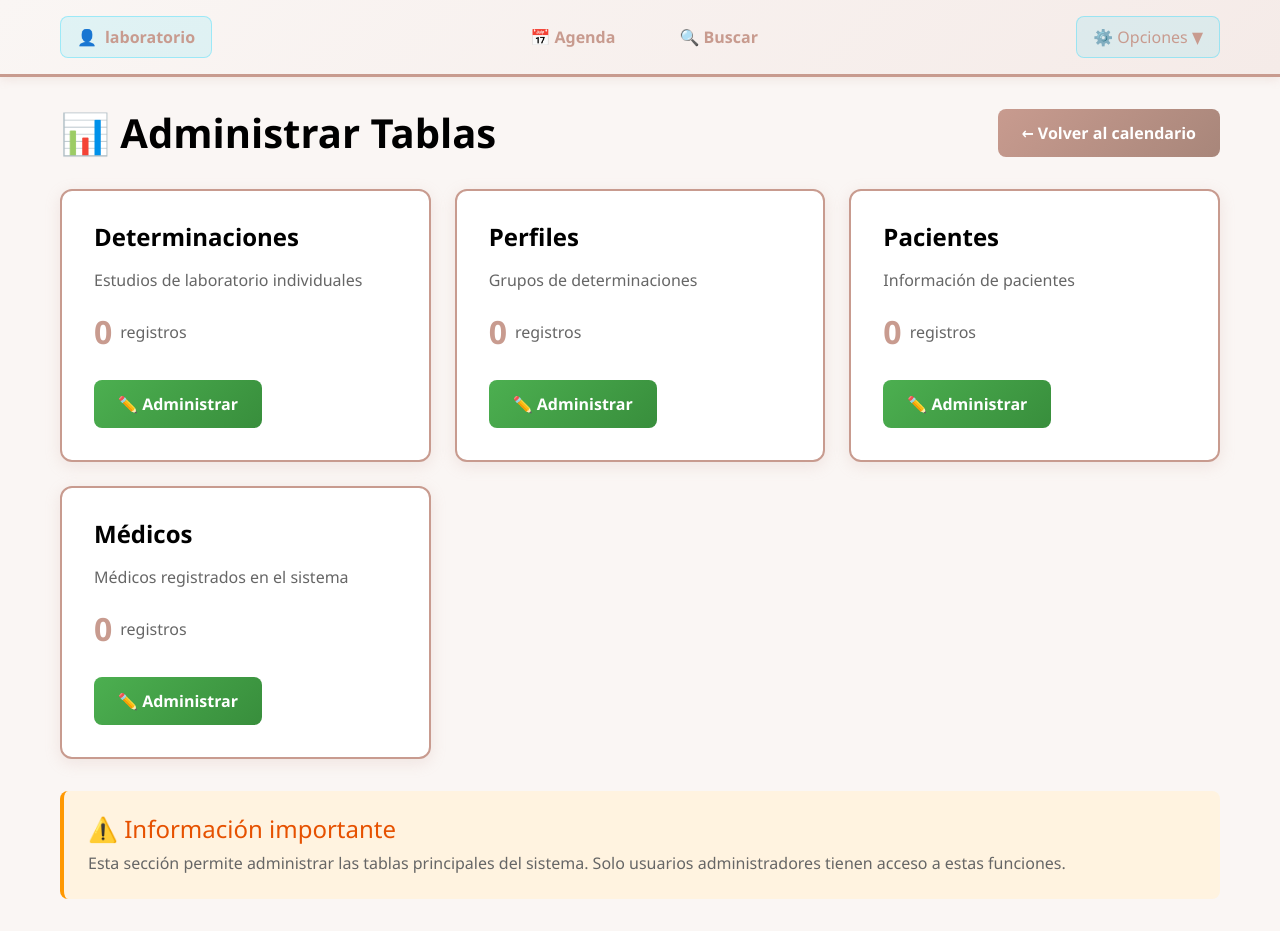
After one commit to maurohcardona/calendario, a Django app: page /turnos/administrar-tablas/ in a window 1280 px wide. The commit adds this page. Run offline with Django 5.2, Linux system fonts and the light colour scheme; a user stored in the database is signed in; data that the repository does not hold is empty; some libraries are stand-ins or nearby versions.

Commit message:
administrar tablas

```diff
--- /dev/null
+++ b/turnos/templates/turnos/administrar_tablas.html
@@ -0,0 +1,30 @@
+{% extends "base.html" %}
+{% block content %}
+<div style="max-width: 1200px; margin: 0 auto;">
+    <div style="display: flex; justify-content: space-between; align-items: center; margin-bottom: 2rem;">
+        <h2 style="margin: 0; font-size: 2.5rem; font-weight: 700; color: #000000;">📊 Administrar Tablas</h2>
+        <a href="{% url 'turnos:calendario' %}" style="background: linear-gradient(135deg, #c89b8f 0%, #a8867a 100%); color: #fff; padding: 0.75rem 1.5rem; border-radius: 8px; text-decoration: none; font-weight: 600; transition: all 0.3s ease;" onmouseover="this.style.transform='translateY(-2px)'; this.style.boxShadow='0 8px 20px rgba(200, 155, 143, 0.3)';" onmouseout="this.style.transform='translateY(0)'; this.style.boxShadow='none';">← Volver al calendario</a>
+    </div>
+
+    <div style="display: grid; grid-template-columns: repeat(auto-fit, minmax(300px, 1fr)); gap: 1.5rem; margin-top: 2rem;">
+        {% for tabla in tablas %}
+        <div style="background: #ffffff; border-radius: 12px; padding: 2rem; border: 2px solid var(--accent); box-shadow: 0 4px 16px rgba(200, 155, 143, 0.2); transition: all 0.3s ease;" onmouseover="this.style.transform='translateY(-4px)'; this.style.boxShadow='0 8px 24px rgba(200, 155, 143, 0.3)';" onmouseout="this.style.transform='translateY(0)'; this.style.boxShadow='0 4px 16px rgba(200, 155, 143, 0.2)';">
+            <h3 style="margin: 0 0 1rem 0; font-size: 1.5rem; font-weight: 700; color: #000000;">{{ tabla.nombre }}</h3>
+            <p style="color: #666; margin: 0 0 1rem 0;">{{ tabla.descripcion }}</p>
+            <div style="display: flex; align-items: center; gap: 0.5rem; margin-bottom: 1.5rem;">
+                <span style="font-size: 2rem; font-weight: 700; color: var(--accent);">{{ tabla.cantidad }}</span>
+                <span style="color: #666;">registros</span>
+            </div>
+            <a href="{% url 'turnos:administrar_tabla_detalle' tabla.tabla %}" style="display: inline-block; background: linear-gradient(135deg, #4caf50 0%, #388e3c 100%); color: #fff; padding: 0.75rem 1.5rem; border-radius: 8px; text-decoration: none; font-weight: 600; transition: all 0.3s ease;" onmouseover="this.style.transform='translateY(-2px)'; this.style.boxShadow='0 4px 12px rgba(76, 175, 80, 0.3)';" onmouseout="this.style.transform='translateY(0)'; this.style.boxShadow='none';">
+                ✏️ Administrar
+            </a>
+        </div>
+        {% endfor %}
+    </div>
+
+    <div style="background: #fff3e0; border-left: 4px solid #ff9800; padding: 1.5rem; border-radius: 8px; margin-top: 2rem;">
+        <h4 style="margin: 0 0 0.5rem 0; color: #e65100;">⚠️ Información importante</h4>
+        <p style="margin: 0; color: #666;">Esta sección permite administrar las tablas principales del sistema. Solo usuarios administradores tienen acceso a estas funciones.</p>
+    </div>
+</div>
+{% endblock %}
--- a/turnos/templates/turnos/calendario.html
+++ b/turnos/templates/turnos/calendario.html
@@ -5,7 +5,10 @@
         <h2 style="margin: 0; font-size: 2.5rem; font-weight: 700; color: #000000;">📅 Calendario de Turnos</h2>
     </div>
     {% if user.is_superuser %}
-    <a href="{% url 'turnos:generar_cupos_masivo' %}" style="background: linear-gradient(135deg, #00d4ff 0%, #00a8cc 100%); color: #000; padding: 0.75rem 1.5rem; border-radius: 8px; text-decoration: none; font-weight: 600; transition: all 0.3s ease;" onmouseover="this.style.transform='translateY(-2px)'; this.style.boxShadow='0 8px 20px rgba(0, 212, 255, 0.3)';" onmouseout="this.style.transform='translateY(0)'; this.style.boxShadow='none';">⚙️ Administrar cupos</a>
+    <div style="display: flex; flex-direction: column; gap: 0.5rem;">
+        <a href="{% url 'turnos:generar_cupos_masivo' %}" style="background: linear-gradient(135deg, #00d4ff 0%, #00a8cc 100%); color: #000; padding: 0.75rem 1.5rem; border-radius: 8px; text-decoration: none; font-weight: 600; transition: all 0.3s ease;" onmouseover="this.style.transform='translateY(-2px)'; this.style.boxShadow='0 8px 20px rgba(0, 212, 255, 0.3)';" onmouseout="this.style.transform='translateY(0)'; this.style.boxShadow='none';">⚙️ Administrar cupos</a>
+        <a href="{% url 'turnos:administrar_tablas' %}" style="background: linear-gradient(135deg, #4caf50 0%, #388e3c 100%); color: #fff; padding: 0.75rem 1.5rem; border-radius: 8px; text-decoration: none; font-weight: 600; transition: all 0.3s ease;" onmouseover="this.style.transform='translateY(-2px)'; this.style.boxShadow='0 8px 20px rgba(76, 175, 80, 0.3)';" onmouseout="this.style.transform='translateY(0)'; this.style.boxShadow='none';">📊 Administrar tablas</a>
+    </div>
     {% endif %}
 </div>
 
--- /dev/null
+++ b/turnos/templatetags/__init__.py
@@ -0,0 +1 @@
+# Archivo necesario para que Python reconozca este directorio como un paquete
--- a/turnos/urls.py
+++ b/turnos/urls.py
@@ -22,4 +22,9 @@ urlpatterns = [
     path("turno/<int:turno_id>/coordinar/", views.coordinar_turno, name="coordinar_turno"),
     path("api/turnos-historicos/<str:fecha>/", views.turnos_historicos_api, name="turnos_historicos_api"),
     path("turno/<int:turno_id>/ticket/", views.generar_ticket_turno, name="generar_ticket_turno"),
+    path("administrar-tablas/", views.administrar_tablas, name="administrar_tablas"),
+    path("administrar-tablas/<str:tabla>/", views.administrar_tabla_detalle, name="administrar_tabla_detalle"),
+    path("administrar-tablas/<str:tabla>/crear/", views.crear_registro, name="crear_registro"),
+    path("administrar-tablas/<str:tabla>/editar/<int:id>/", views.editar_registro, name="editar_registro"),
+    path("administrar-tablas/<str:tabla>/eliminar/<int:id>/", views.eliminar_registro, name="eliminar_registro"),
 ]
--- a/turnos/views.py
+++ b/turnos/views.py
@@ -1448,3 +1448,350 @@ def generar_ticket_turno(request, turno_id):
     response['Content-Disposition'] = f'inline; filename="ticket_turno_{turno_id}.pdf"'
 
     return response
+
+
+@user_passes_test(lambda u: u.is_superuser)
+def administrar_tablas(request):
+    """Vista para administrar las tablas principales del sistema"""
+    import psycopg2
+
+    conn = psycopg2.connect(
+        dbname='Laboratorio',
+        user='postgres',
+        password='estufa10',
+        host='localhost',
+        port='5432'
+    )
+    cursor = conn.cursor()
+
+    # Obtener todas las tablas con sus conteos
+    tablas_info = []
+
+    # Determinaciones
+    cursor.execute("SELECT COUNT(*) FROM determinaciones")
+    count_det = cursor.fetchone()[0]
+    tablas_info.append({
+        'nombre': 'Determinaciones',
+        'tabla': 'determinaciones',
+        'cantidad': count_det,
+        'descripcion': 'Estudios de laboratorio individuales'
+    })
+
+    # Perfiles
+    cursor.execute("SELECT COUNT(*) FROM perfiles")
+    count_perf = cursor.fetchone()[0]
+    tablas_info.append({
+        'nombre': 'Perfiles',
+        'tabla': 'perfiles',
+        'cantidad': count_perf,
+        'descripcion': 'Grupos de determinaciones'
+    })
+
+    # Pacientes
+    cursor.execute("SELECT COUNT(*) FROM pacientes")
+    count_pac = cursor.fetchone()[0]
+    tablas_info.append({
+        'nombre': 'Pacientes',
+        'tabla': 'pacientes',
+        'cantidad': count_pac,
+        'descripcion': 'Información de pacientes'
+    })
+
+    # Médicos
+    cursor.execute("SELECT COUNT(*) FROM medicos")
+    count_med = cursor.fetchone()[0]
+    tablas_info.append({
+        'nombre': 'Médicos',
+        'tabla': 'medicos',
+        'cantidad': count_med,
+        'descripcion': 'Médicos registrados en el sistema'
+    })
+
+    cursor.close()
+    conn.close()
+
+    return render(request, 'turnos/administrar_tablas.html', {
+        'tablas': tablas_info
+    })
+
+
+@user_passes_test(lambda u: u.is_superuser)
+def administrar_tabla_detalle(request, tabla):
+    """Vista detallada para administrar una tabla específica"""
+    import psycopg2
+
+    conn = psycopg2.connect(
+        dbname='Laboratorio',
+        user='postgres',
+        password='estufa10',
+        host='localhost',
+        port='5432'
+    )
+    cursor = conn.cursor()
+
+    # Configuración según la tabla
+    config = {
+        'determinaciones': {
+            'nombre': 'Determinaciones',
+            'columnas': ['id', 'codigo', 'nombre', 'descripcion'],
+            'columnas_display': ['ID', 'Código', 'Nombre', 'Descripción'],
+            'query': 'SELECT id, codigo, nombre, descripcion FROM determinaciones ORDER BY codigo'
+        },
+        'perfiles': {
+            'nombre': 'Perfiles',
+            'columnas': ['id', 'codigo', 'nombre', 'descripcion'],
+            'columnas_display': ['ID', 'Código', 'Nombre', 'Descripción'],
+            'query': 'SELECT id, codigo, nombre, descripcion FROM perfiles ORDER BY codigo'
+        },
+        'pacientes': {
+            'nombre': 'Pacientes',
+            'columnas': ['id', 'dni', 'apellido', 'nombre', 'fecha_nacimiento', 'sexo', 'telefono', 'email'],
+            'columnas_display': ['ID', 'DNI', 'Apellido', 'Nombre', 'Fecha Nac.', 'Sexo', 'Teléfono', 'Email'],
+            'query': 'SELECT id, dni, apellido, nombre, fecha_nacimiento, sexo, telefono, email FROM pacientes ORDER BY apellido, nombre'
+        },
+        'medicos': {
+            'nombre': 'Médicos',
+            'columnas': ['id', 'matricula_provincial', 'nombre_apellido'],
+            'columnas_display': ['ID', 'Matrícula Provincial', 'Nombre y Apellido'],
+            'query': 'SELECT id, matricula_provincial, nombre_apellido FROM medicos ORDER BY nombre_apellido'
+        }
+    }
+
+    if tabla not in config:
+        messages.error(request, 'Tabla no válida')
+        return redirect('turnos:administrar_tablas')
+
+    tabla_config = config[tabla]
+
+    # Obtener datos
+    cursor.execute(tabla_config['query'])
+    registros = cursor.fetchall()
+
+    # Convertir a lista de diccionarios
+    datos = []
+    for reg in registros:
+        dato = {}
+        for i, col in enumerate(tabla_config['columnas']):
+            dato[col] = reg[i]
+        datos.append(dato)
+
+    cursor.close()
+    conn.close()
+
+    return render(request, 'turnos/administrar_tabla_detalle.html', {
+        'tabla': tabla,
+        'tabla_nombre': tabla_config['nombre'],
+        'columnas': tabla_config['columnas'],
+        'columnas_display': tabla_config['columnas_display'],
+        'datos': datos,
+        'readonly': tabla_config.get('readonly', False)
+    })
+
+
+@user_passes_test(lambda u: u.is_superuser)
+def crear_registro(request, tabla):
+    """Crear un nuevo registro en la tabla"""
+    import psycopg2
+
+    if request.method == 'POST':
+        conn = psycopg2.connect(
+            dbname='Laboratorio',
+            user='postgres',
+            password='estufa10',
+            host='localhost',
+            port='5432'
+        )
+        cursor = conn.cursor()
+
+        try:
+            if tabla == 'determinaciones':
+                cursor.execute("""
+                    INSERT INTO determinaciones (codigo, nombre, descripcion, usuario)
+                    VALUES (%s, %s, %s, %s)
+                """, (
+                    request.POST.get('codigo'),
+                    request.POST.get('nombre'),
+                    request.POST.get('descripcion'),
+                    request.user.username
+                ))
+            elif tabla == 'perfiles':
+                cursor.execute("""
+                    INSERT INTO perfiles (codigo, nombre, descripcion, usuario)
+                    VALUES (%s, %s, %s, %s)
+                """, (
+                    request.POST.get('codigo'),
+                    request.POST.get('nombre'),
+                    request.POST.get('descripcion'),
+                    request.user.username
+                ))
+            elif tabla == 'pacientes':
+                cursor.execute("""
+                    INSERT INTO pacientes (dni, apellido, nombre, fecha_nacimiento, sexo, telefono, email)
+                    VALUES (%s, %s, %s, %s, %s, %s, %s)
+                """, (
+                    request.POST.get('dni'),
+                    request.POST.get('apellido'),
+                    request.POST.get('nombre'),
+                    request.POST.get('fecha_nacimiento') or None,
+                    request.POST.get('sexo') or None,
+                    request.POST.get('telefono') or None,
+                    request.POST.get('email') or None
+                ))
+            elif tabla == 'medicos':
+                cursor.execute("""
+                    INSERT INTO medicos (matricula_provincial, nombre_apellido, usuario)
+                    VALUES (%s, %s, %s)
+                """, (
+                    request.POST.get('matricula_provincial'),
+                    request.POST.get('nombre_apellido'),
+                    request.user.username
+                ))
+
+            conn.commit()
+            messages.success(request, 'Registro creado exitosamente')
+        except Exception as e:
+            conn.rollback()
+            messages.error(request, f'Error al crear registro: {str(e)}')
+        finally:
+            cursor.close()
+            conn.close()
+
+        return redirect('turnos:administrar_tabla_detalle', tabla=tabla)
+
+    return render(request, 'turnos/crear_registro.html', {'tabla': tabla})
+
+
+@user_passes_test(lambda u: u.is_superuser)
+def editar_registro(request, tabla, id):
+    """Editar un registro existente"""
+    import psycopg2
+
+    conn = psycopg2.connect(
+        dbname='Laboratorio',
+        user='postgres',
+        password='estufa10',
+        host='localhost',
+        port='5432'
+    )
+    cursor = conn.cursor()
+
+    if request.method == 'POST':
+        try:
+            if tabla == 'determinaciones':
+                cursor.execute("""
+                    UPDATE determinaciones
+                    SET codigo = %s, nombre = %s, descripcion = %s
+                    WHERE id = %s
+                """, (
+                    request.POST.get('codigo'),
+                    request.POST.get('nombre'),
+                    request.POST.get('descripcion'),
+                    id
+                ))
+            elif tabla == 'perfiles':
+                cursor.execute("""
+                    UPDATE perfiles
+                    SET codigo = %s, nombre = %s, descripcion = %s
+                    WHERE id = %s
+                """, (
+                    request.POST.get('codigo'),
+                    request.POST.get('nombre'),
+                    request.POST.get('descripcion'),
+                    id
+                ))
+            elif tabla == 'pacientes':
+                cursor.execute("""
+                    UPDATE pacientes
+                    SET dni = %s, apellido = %s, nombre = %s, fecha_nacimiento = %s,
+                        sexo = %s, telefono = %s, email = %s
+                    WHERE id = %s
+                """, (
+                    request.POST.get('dni'),
+                    request.POST.get('apellido'),
+                    request.POST.get('nombre'),
+                    request.POST.get('fecha_nacimiento') or None,
+                    request.POST.get('sexo') or None,
+                    request.POST.get('telefono') or None,
+                    request.POST.get('email') or None,
+                    id
+                ))
+            elif tabla == 'medicos':
+                cursor.execute("""
+                    UPDATE medicos
+                    SET matricula_provincial = %s, nombre_apellido = %s
+                    WHERE id = %s
+                """, (
+                    request.POST.get('matricula_provincial'),
+                    request.POST.get('nombre_apellido'),
+                    id
+                ))
+
+            conn.commit()
+            messages.success(request, 'Registro actualizado exitosamente')
+        except Exception as e:
+            conn.rollback()
+            messages.error(request, f'Error al actualizar registro: {str(e)}')
+        finally:
+            cursor.close()
+            conn.close()
+
+        return redirect('turnos:administrar_tabla_detalle', tabla=tabla)
+
+    # Obtener datos actuales
+    if tabla == 'determinaciones':
+        cursor.execute("SELECT id, codigo, nombre, descripcion FROM determinaciones WHERE id = %s", (id,))
+    elif tabla == 'perfiles':
+        cursor.execute("SELECT id, codigo, nombre, descripcion FROM perfiles WHERE id = %s", (id,))
+    elif tabla == 'pacientes':
+        cursor.execute("SELECT id, dni, apellido, nombre, fecha_nacimiento, sexo, telefono, email FROM pacientes WHERE id = %s", (id,))
+    elif tabla == 'medicos':
+        cursor.execute("SELECT id, matricula_provincial, nombre_apellido FROM medicos WHERE id = %s", (id,))
+
+    registro = cursor.fetchone()
+    cursor.close()
+    conn.close()
+
+    if not registro:
+        messages.error(request, 'Registro no encontrado')
+        return redirect('turnos:administrar_tabla_detalle', tabla=tabla)
+
+    return render(request, 'turnos/editar_registro.html', {
+        'tabla': tabla,
+        'registro': registro,
+        'id': id
+    })
+
+
+@user_passes_test(lambda u: u.is_superuser)
+def eliminar_registro(request, tabla, id):
+    """Eliminar un registro"""
+    import psycopg2
+
+    if request.method == 'POST':
+        conn = psycopg2.connect(
+            dbname='Laboratorio',
+            user='postgres',
+            password='estufa10',
+            host='localhost',
+            port='5432'
+        )
+        cursor = conn.cursor()
+
+        try:
+            if tabla == 'determinaciones':
+                cursor.execute("DELETE FROM determinaciones WHERE id = %s", (id,))
+            elif tabla == 'perfiles':
+                cursor.execute("DELETE FROM perfiles WHERE id = %s", (id,))
+            elif tabla == 'pacientes':
+                cursor.execute("DELETE FROM pacientes WHERE id = %s", (id,))
+
+            conn.commit()
+            messages.success(request, 'Registro eliminado exitosamente')
+        except Exception as e:
+            conn.rollback()
+            messages.error(request, f'Error al eliminar registro: {str(e)}')
+        finally:
+            cursor.close()
+            conn.close()
+
+    return redirect('turnos:administrar_tabla_detalle', tabla=tabla)
```
Also changed, not shown: turnos/templates/turnos/administrar_tabla_detalle.html (added, +73 -0 lines), turnos/templates/turnos/crear_registro.html (added, +76 -0 lines), turnos/templates/turnos/editar_registro.html (added, +76 -0 lines), turnos/templatetags/custom_filters.py (added, +10 -0 lines).
